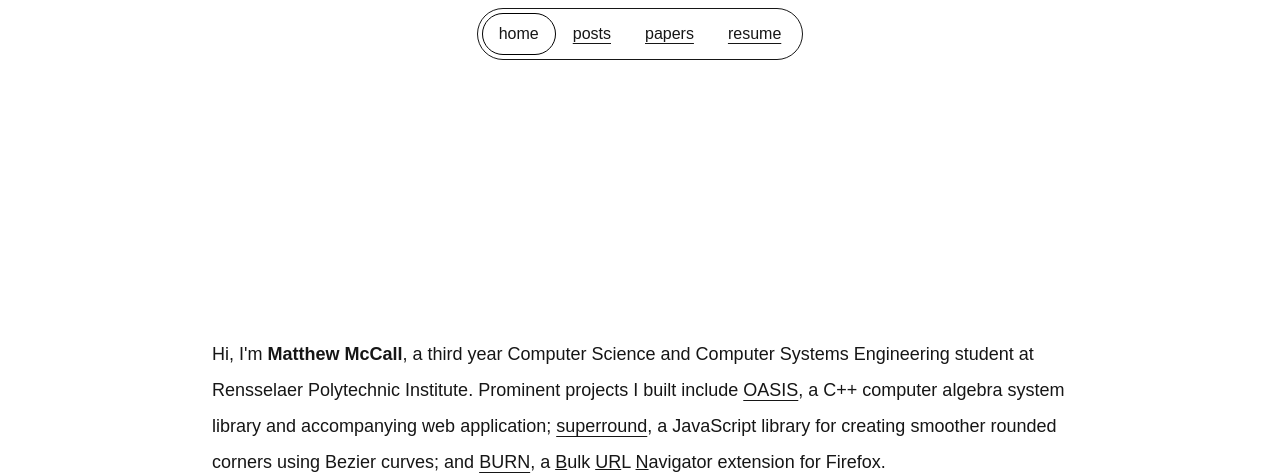
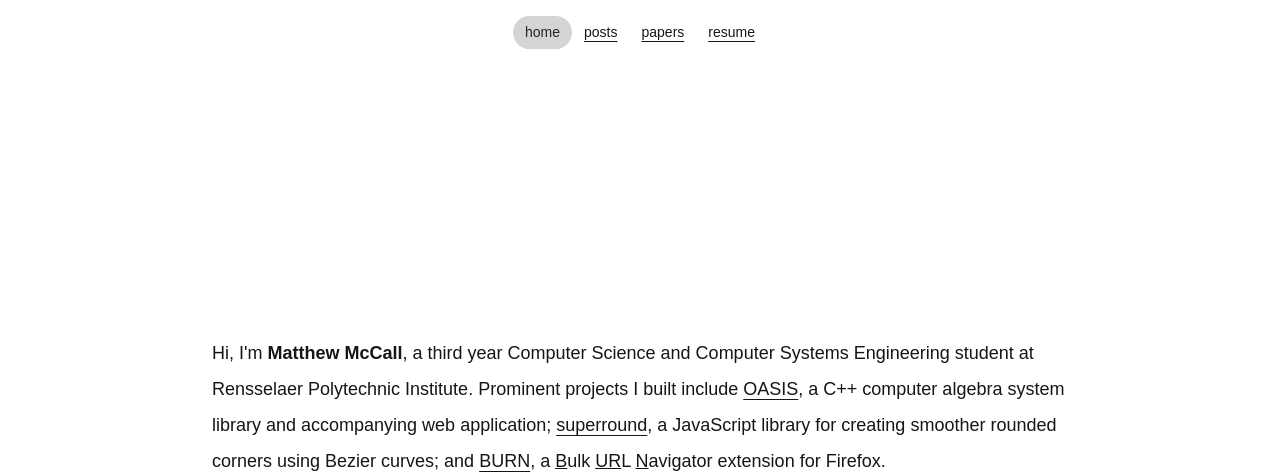
Before and after one commit to matthew-mccall/mmccalldev, an Astro site: page / in a window 1280 px wide. Shown: the top 475 px of the page. Built offline with nearby package versions, Linux system fonts and the light colour scheme; Astro itself is replaced by a stand-in of ours; no server answers; a web font is replaced by a local one.

Commit message:
Refactor `NavigationBar.astro` to use `daisyui` menu components and simplify link styling

```diff
--- a/src/components/NavigationBar.astro
+++ b/src/components/NavigationBar.astro
@@ -13,7 +13,11 @@ const currentPath = Astro.url.pathname === '/' ? '/' : Astro.url.pathname.replac
 ---
 
 <div class="py-2 pointer-events-auto flex flex-row justify-center">
-    <nav class="flex flex-row justify-center bg-white dark:bg-black rounded-full border p-1">
-        { navLinks.map(({link, title}) => <a href={link} class:list={["border py-2 px-4", currentPath === link && "rounded-full no-underline", currentPath == link ? "border-black dark:border-white" : "border-transparent"]}>{title}</a>)}
+    <nav>
+        <ul class="menu menu-horizontal rounded-full bg-base-100">
+            { navLinks.map(({link, title}) =>
+                <li><a href={link} class=`rounded-full ${currentPath === link && 'menu-active no-underline'}`>{title}</a></li>)
+            }
+        </ul>
     </nav>
 </div>
```
